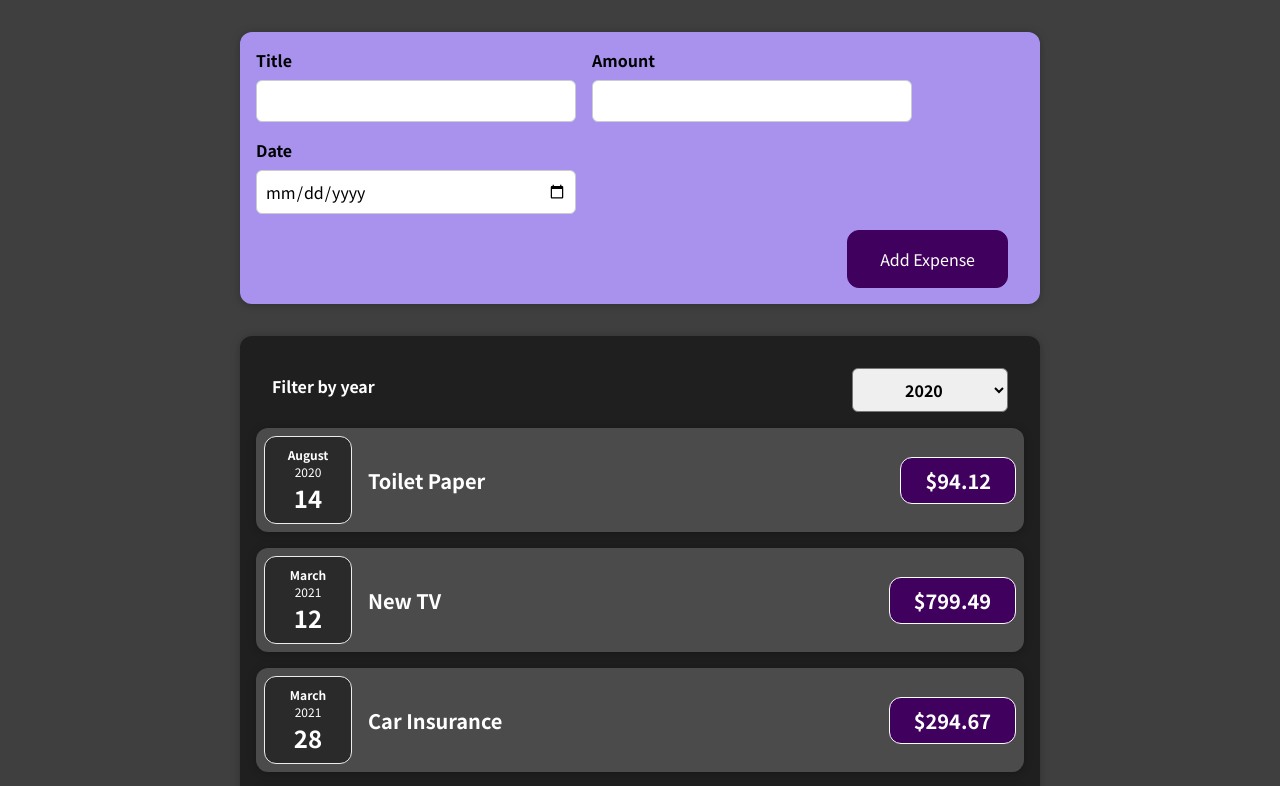
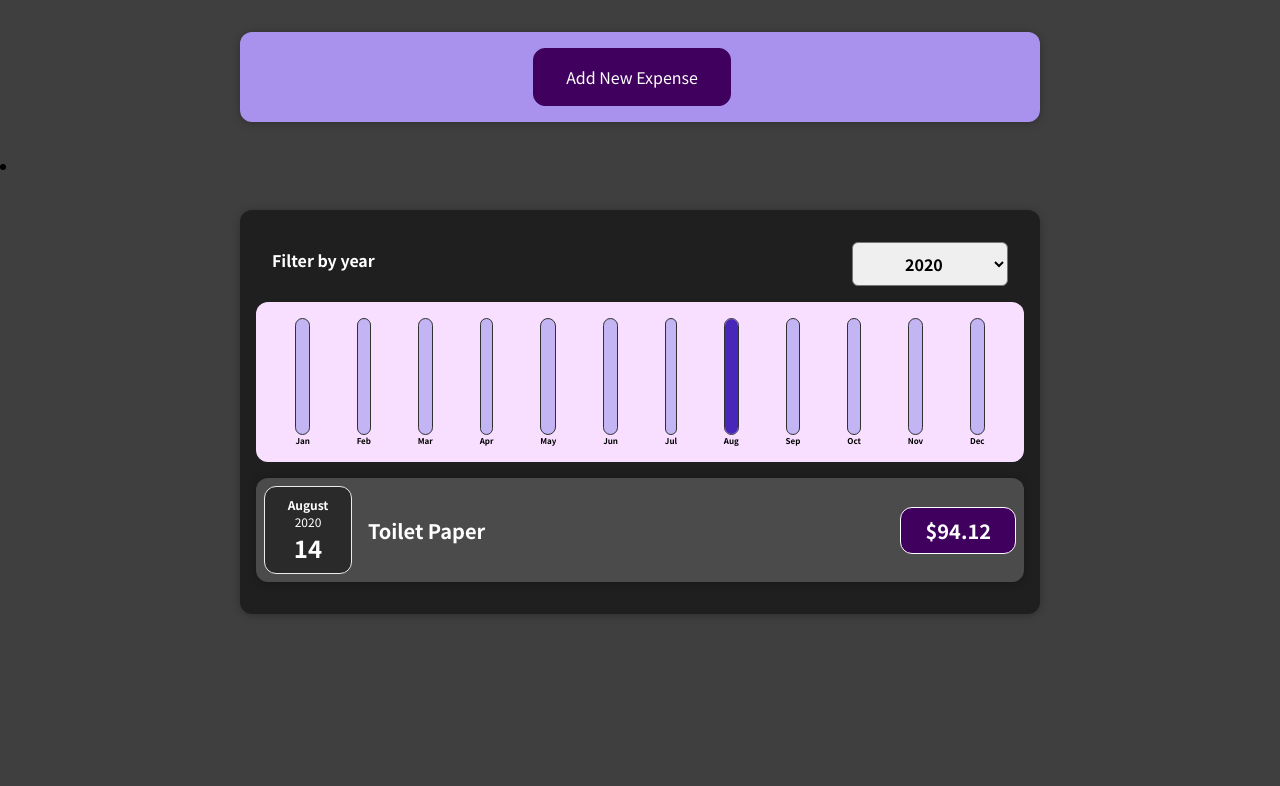
Before and after one commit to Michelosc/expense-tracker, a React (Create React App) app: page / in a window 1280 px wide. Shown: the top 786 px of the page. Built offline with nearby package versions, Linux system fonts and the light colour scheme.

Commit message:
Adding a dynamic chart

```diff
--- /dev/null
+++ b/src/components/Chart/Chart.css
@@ -0,0 +1,9 @@
+.chart {
+  padding: 1rem;
+  border-radius: 12px;
+  background-color: #f8dfff;
+  text-align: center;
+  display: flex;
+  justify-content: space-around;
+  height: 10rem;
+}
--- /dev/null
+++ b/src/components/Chart/Chart.js
@@ -0,0 +1,23 @@
+import React from "react";
+import ChartBar from "./ChartBar";
+import "./Chart.css";
+
+const Chart = (props) => {
+  const dataPointValues = props.dataPoints.map((dataPoint) => dataPoint.value);
+  const totalMaximum = Math.max(...dataPointValues);
+
+  return (
+    <div className="chart">
+      {props.dataPoints.map((dataPoint) => (
+        <ChartBar
+          key={dataPoint.label}
+          value={dataPoint.value}
+          maxValue={totalMaximum}
+          label={dataPoint.label}
+        />
+      ))}
+    </div>
+  );
+};
+
+export default Chart;
--- /dev/null
+++ b/src/components/Chart/ChartBar.css
@@ -0,0 +1,30 @@
+.chart-bar {
+  height: 100%;
+  display: flex;
+  flex-direction: column;
+  align-items: center;
+}
+
+.chart-bar__inner {
+  height: 100%;
+  width: 100%;
+  border: 1px solid #313131;
+  border-radius: 12px;
+  background-color: #c3b4f3;
+  overflow: hidden;
+  display: flex;
+  flex-direction: column;
+  justify-content: flex-end;
+}
+
+.chart-bar__fill {
+  background-color: #4826b9;
+  width: 100%;
+  transition: all 0.3s ease-out;
+}
+
+.chart-bar__label {
+  font-weight: bold;
+  font-size: 0.5rem;
+  text-align: center;
+}
--- /dev/null
+++ b/src/components/Chart/ChartBar.js
@@ -0,0 +1,25 @@
+import React from "react";
+
+import "./ChartBar.css";
+
+const ChartBar = (props) => {
+  let barFillHeight = "0%";
+
+  if (props.maxValue > 0) {
+    barFillHeight = Math.round((props.value / props.maxValue) * 100) + "%";
+  }
+
+  return (
+    <div className="chart-bar">
+      <div className="chart-bar__inner">
+        <div
+          className="chart-bar__fill"
+          style={{ height: barFillHeight }}
+        ></div>
+      </div>
+      <div className="chart-bar__label">{props.label}</div>
+    </div>
+  );
+};
+
+export default ChartBar;
--- a/src/components/Expenses/Expenses.js
+++ b/src/components/Expenses/Expenses.js
@@ -1,9 +1,9 @@
 import React, { useState } from "react";
-
-import ExpenseItem from "./ExpenseItem";
 import Card from "../UI/Card";
 import ExpensesFilter from "./ExpensesFilter";
 import "./Expenses.css";
+import ExpensesList from "./ExpensesList";
+import ExpensesChart from "./ExpensesChart";
 
 const Expenses = (props) => {
   const [filteredYear, setFilteredYear] = useState("2020");
@@ -12,23 +12,21 @@
     setFilteredYear(selectedYear);
   };
 
+  const filteredExpenses = props.items.filter((expense) => {
+    return expense.date.getFullYear().toString() === filteredYear;
+  });
+
   return (
-    <div>
+    <li>
       <Card className="expenses">
         <ExpensesFilter
           selected={filteredYear}
           onChangeFilter={filterChangeHandler}
         />
-        {props.items.map((expense) => (
-          <ExpenseItem
-            key={expense.id}
-            title={expense.title}
-            amount={expense.amount}
-            date={expense.date}
-          />
-        ))}
+        <ExpensesChart expenses={filteredExpenses} />
+        <ExpensesList items={filteredExpenses} />
       </Card>
-    </div>
+    </li>
   );
 };
 
--- /dev/null
+++ b/src/components/Expenses/ExpensesChart.js
@@ -0,0 +1,28 @@
+import React from "react";
+import Chart from "../Chart/Chart";
+
+const ExpensesChart = (props) => {
+  const chartDataPoints = [
+    { label: "Jan", value: 0 },
+    { label: "Feb", value: 0 },
+    { label: "Mar", value: 0 },
+    { label: "Apr", value: 0 },
+    { label: "May", value: 0 },
+    { label: "Jun", value: 0 },
+    { label: "Jul", value: 0 },
+    { label: "Aug", value: 0 },
+    { label: "Sep", value: 0 },
+    { label: "Oct", value: 0 },
+    { label: "Nov", value: 0 },
+    { label: "Dec", value: 0 },
+  ];
+
+  for (const expense of props.expenses) {
+    const expenseMonth = expense.date.getMonth();
+    chartDataPoints[expenseMonth].value += expense.amount;
+  }
+
+  return <Chart dataPoints={chartDataPoints} />;
+};
+
+export default ExpensesChart;
--- /dev/null
+++ b/src/components/Expenses/ExpensesList.css
@@ -0,0 +1,9 @@
+.expenses-list {
+  list-style: none;
+  padding: 0;
+}
+
+.expenses-list__fallback {
+  color: white;
+  text-align: center;
+}
--- /dev/null
+++ b/src/components/Expenses/ExpensesList.js
@@ -0,0 +1,24 @@
+import React from "react";
+import ExpenseItem from "./ExpenseItem";
+import "./ExpensesList.css";
+
+const ExpensesList = (props) => {
+  if (props.items.length === 0) {
+    return <h2 className="expenses-list__fallback">Found no expenses.</h2>;
+  }
+
+  return (
+    <ul className="expenses-list">
+      {props.items.map((expense) => (
+        <ExpenseItem
+          key={expense.id}
+          title={expense.title}
+          amount={expense.amount}
+          date={expense.date}
+        />
+      ))}
+    </ul>
+  );
+};
+
+export default ExpensesList;
--- a/src/components/NewExpense/ExpenseForm.js
+++ b/src/components/NewExpense/ExpenseForm.js
@@ -22,7 +22,7 @@
     event.preventDefault();
     const expenseData = {
       title: enteredTitle,
-      amount: enteredAmount,
+      amount: +enteredAmount,
       date: new Date(enteredDate),
     };
 
@@ -65,6 +65,9 @@
         </div>
       </div>
       <div className="new-expense__actions">
+        <button type="button" onClick={props.onCancel}>
+          Cancel
+        </button>
         <button type="submit">Add Expense</button>
       </div>
     </form>
--- a/src/components/NewExpense/NewExpense.js
+++ b/src/components/NewExpense/NewExpense.js
@@ -1,21 +1,40 @@
-import React from "react";
+import React, { useState } from "react";
 import "./NewExpense.css";
 
 import ExpenseForm from "./ExpenseForm";
 import "./ExpenseForm.css";
 
 const NewExpense = (props) => {
+  const [isEditing, setEditing] = useState(false);
+
   const saveExpenseDataHandler = (enteredExpenseData) => {
     const expenseData = {
       ...enteredExpenseData,
       id: Math.random().toString(),
     };
     props.onAddExpense(expenseData);
+    setEditing(false);
+  };
+
+  const startEditingHandler = () => {
+    setEditing(true);
+  };
+
+  const stopEditingHandler = () => {
+    setEditing(false);
   };
 
   return (
     <div className="new-expense">
-      <ExpenseForm onSaveExpenseData={saveExpenseDataHandler} />
+      {!isEditing && (
+        <button onClick={startEditingHandler}>Add New Expense</button>
+      )}
+      {isEditing && (
+        <ExpenseForm
+          onSaveExpenseData={saveExpenseDataHandler}
+          onCancel={stopEditingHandler}
+        />
+      )}
     </div>
   );
 };
```
